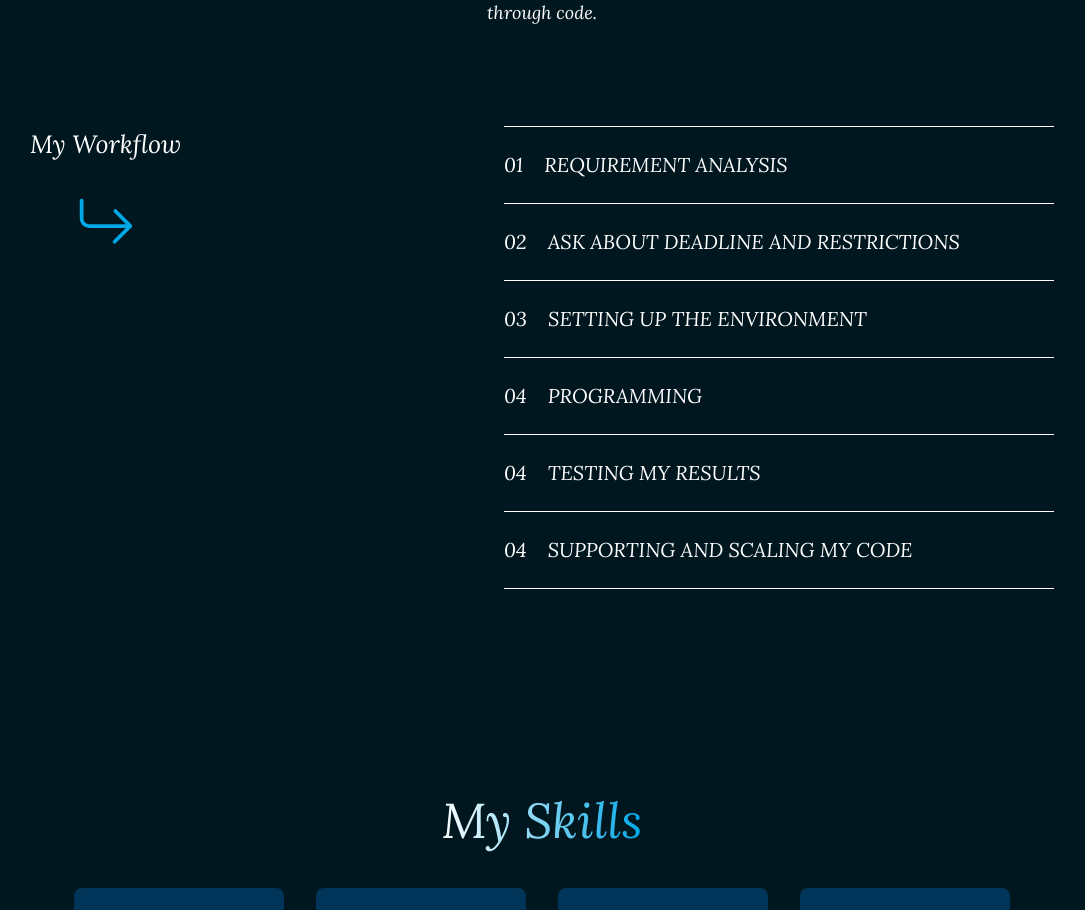
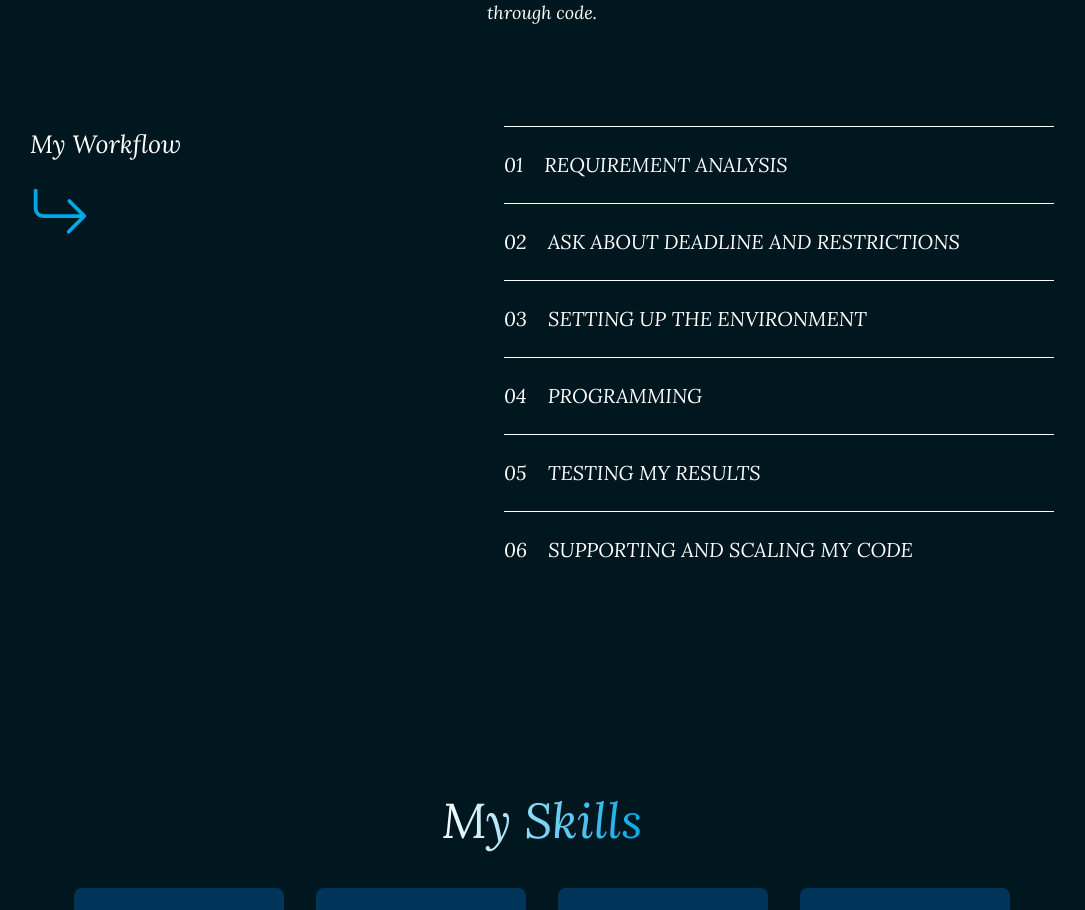
Before and after one commit to Nnamdi-Uzoigwe/My-Portfolio, a React (Vite) app: page / in a window 1280 px wide. Shown: the part 1100-2010 px from the top of the page, without its empty margins (98-1183 px from the left). Built offline with nearby package versions, Linux system fonts and the light colour scheme.

Commit message:
more changes

```diff
--- a/src/sections/Workflow.jsx
+++ b/src/sections/Workflow.jsx
@@ -2,32 +2,31 @@ import { BsArrowReturnRight } from "react-icons/bs"
 
 const WorkFlow = () => {
     return (
-        <div className="blockAnimation mt-[100px] flex flex-col sm:flex-row justify-between">
-            <div className="title flex items-center flex-col">
-                <h3 className="text-[14px] md:text-[20px] lg:text-[25px] mb-[30px]">My Workflow</h3>
 
+        <div className="blockAnimation mt-20 sm:mt-[100px] flex flex-col sm:flex-row sm:justify-between items-center sm:items-start">
+            <div className="title flex flex-col items-center sm:items-start mb-8 sm:mb-0">
+                <h3 className="text-[18px] md:text-[20px] lg:text-[25px] mb-[20px]">My Workflow</h3>
                 <BsArrowReturnRight className="hidden sm:block text-[#00a8e8] text-2xl md:text-4xl lg:text-6xl" />
             </div>
 
             <div className="steps flex flex-col items-center sm:items-start">
-                <div className="border-t-[0.3px] border-white py-4 sm:py-6 w-[270px] sm:w-[300px] md:w-[400px] lg:w-[550px]">
-                    <p className="text-[14px] lg:text-xl"><span className="mr-4">01</span> REQUIREMENT ANALYSIS</p>
-                </div>
-                <div className="border-t-[0.3px] border-white py-4 sm:py-6 w-[270px] sm:w-[300px] md:w-[400px] lg:w-[550px]">
-                    <p className="text-[14px] lg:text-xl"><span className="mr-4">02</span> ASK ABOUT DEADLINE AND RESTRICTIONS</p>
-                </div>
-                <div className="border-t-[0.3px] border-white py-4 sm:py-6 w-[270px] sm:w-[300px] md:w-[400px] lg:w-[550px]">
-                    <p className="text-[14px] lg:text-xl"><span className="mr-4">03</span> SETTING UP THE ENVIRONMENT</p>
-                </div>
-                <div className="border-t-[0.3px] border-white py-4 sm:py-6 w-[270px] sm:w-[300px] md:w-[400px] lg:w-[550px]">
-                    <p className="text-[14px] lg:text-xl"><span className="mr-4">04</span> PROGRAMMING</p>
-                </div>
-                <div className="border-t-[0.3px] border-white py-4 sm:py-6 w-[270px] sm:w-[300px] md:w-[400px] lg:w-[550px]">
-                    <p className="text-[14px] lg:text-xl"><span className="mr-4">04</span> TESTING MY RESULTS</p>
-                </div>
-                <div className="border-y-[0.3px] border-white py-4 sm:py-6 w-[270px] sm:w-[300px] md:w-[400px] lg:w-[550px]">
-                    <p className="text-[14px] lg:text-xl"><span className="mr-4">04</span> SUPPORTING AND SCALING MY CODE</p>
-                </div>
+                {[
+                    "REQUIREMENT ANALYSIS",
+                    "ASK ABOUT DEADLINE AND RESTRICTIONS",
+                    "SETTING UP THE ENVIRONMENT",
+                    "PROGRAMMING",
+                    "TESTING MY RESULTS",
+                    "SUPPORTING AND SCALING MY CODE"
+                ].map((step, idx) => (
+                    <div
+                        key={idx}
+                        className="border-t-[0.3px] border-white py-4 sm:py-6 w-[90%] sm:w-[300px] md:w-[400px] lg:w-[550px]"
+                    >
+                        <p className="text-[14px] lg:text-xl">
+                            <span className="mr-4">{String(idx + 1).padStart(2, '0')}</span> {step}
+                        </p>
+                    </div>
+                ))}
             </div>
         </div>
     )
```
